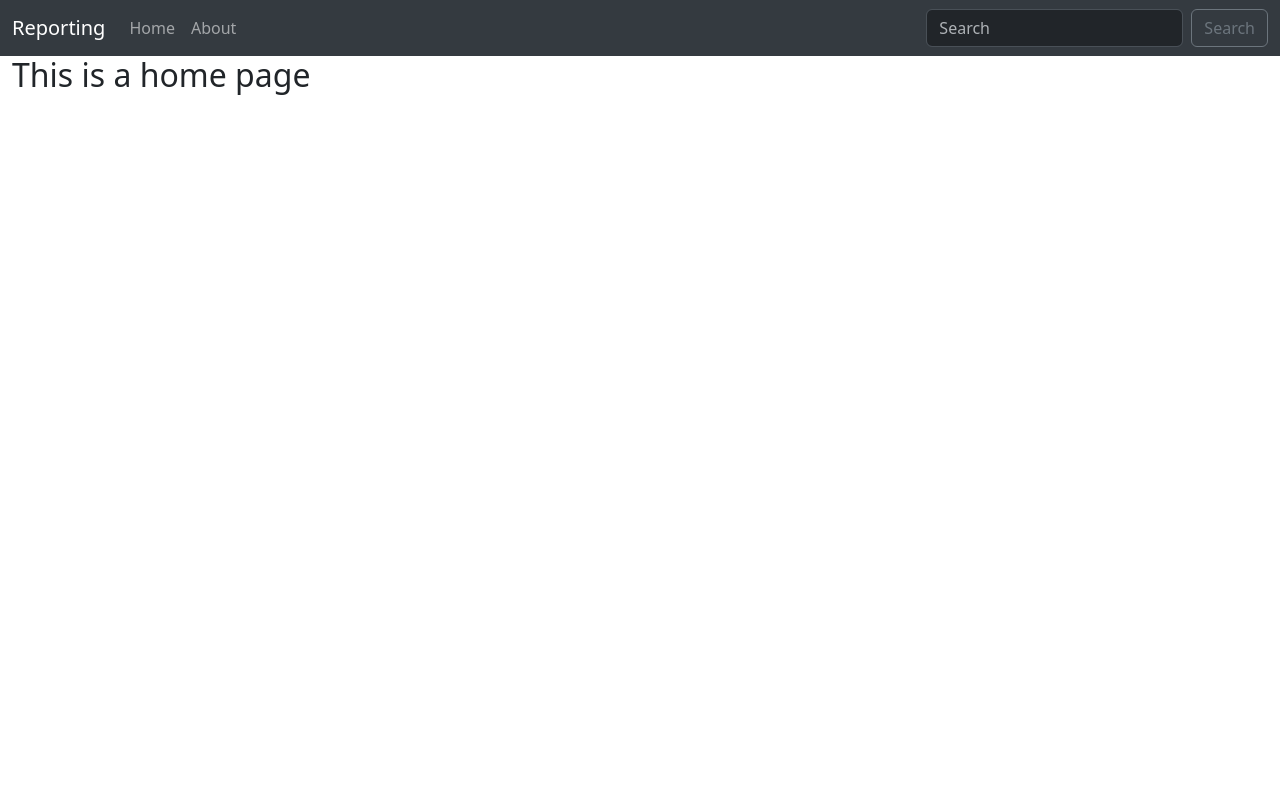
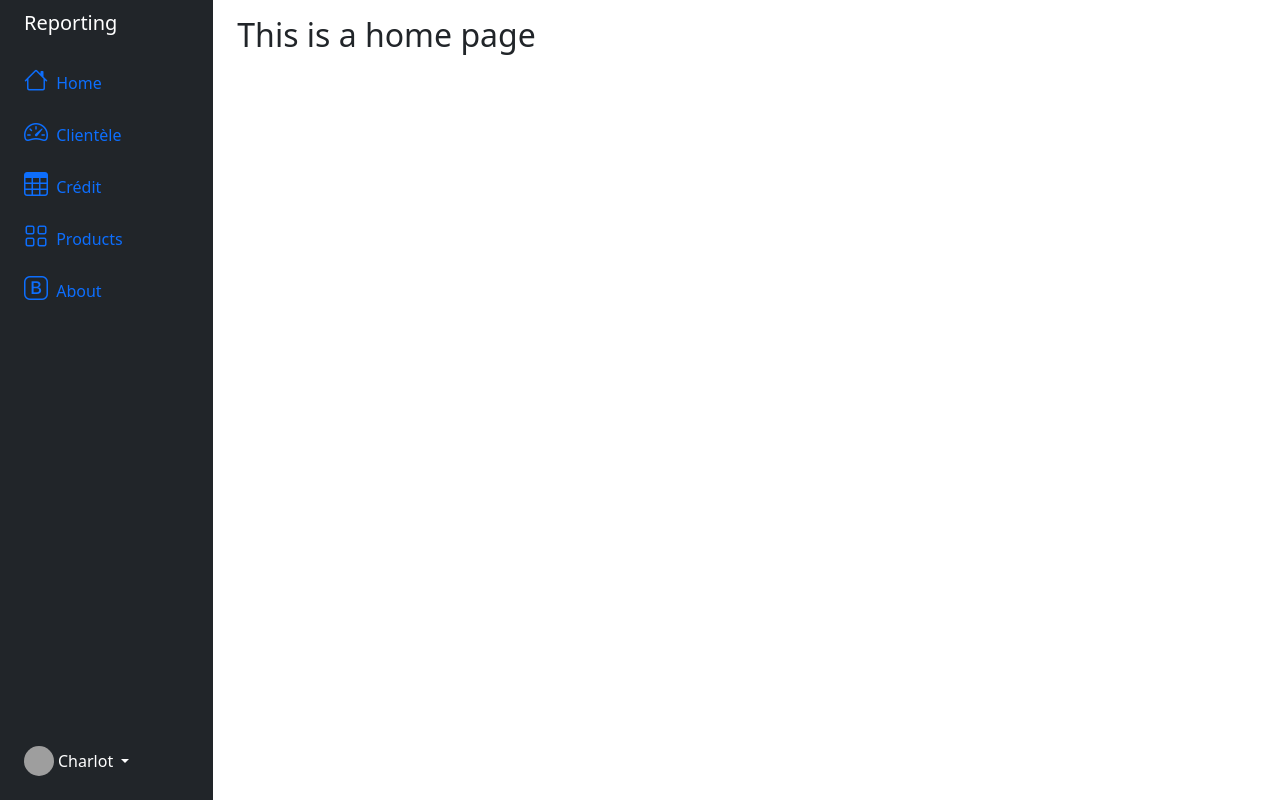
Before and after one commit to csavio75/vuejs-crud, a Vue app: page / in a window 1280 px wide. Built offline with nearby package versions, Linux system fonts and the light colour scheme; grey boxes are pictures that could not be loaded.

Commit message:
add sidebar

```diff
--- a/package.json
+++ b/package.json
@@ -9,6 +9,7 @@
   },
   "dependencies": {
     "bootstrap": "^5.3.2",
+    "bootstrap-icons": "^1.11.1",
     "vue": "^3.3.4",
     "vue-router": "^4.2.5"
   },
--- a/src/App.vue
+++ b/src/App.vue
@@ -1,16 +1,11 @@
 <script setup>
 import { RouterLink, RouterView } from 'vue-router'
 import Navbar from './components/Navbar.vue';
+import Sidebar from './components/sidebar.vue';
 </script>
 
 <template>
-  <!--nav>
-    <RouterLink to="/">Home</RouterLink>
-    <RouterLink to="/about">About</RouterLink>
-  </nav>
-
-  <RouterView /-->
-  <Navbar />
+  <Sidebar />
 </template>
 
 <style scoped></style>
--- /dev/null
+++ b/src/components/sidebar.vue
@@ -0,0 +1,93 @@
+<script setup>
+import { RouterLink, RouterView } from 'vue-router';
+</script>
+
+<template>
+    <div class="container-fluid">
+        <div class="row flex-nowrap">
+            <div class="col-auto col-md-3 col-xl-2 px-sm-2 px-0 bg-dark">
+                <div class="d-flex flex-column align-items-center align-items-sm-start px-3 pt-2 text-white min-vh-100">
+                    <a href="/" class="d-flex align-items-center pb-3 mb-md-0 me-md-auto text-white text-decoration-none">
+                        <span class="fs-5 d-none d-sm-inline">Reporting</span>
+                    </a>
+                    <ul class="nav nav-pills flex-column mb-sm-auto mb-0 align-items-center align-items-sm-start" id="menu">
+                        <li class="nav-item">
+                            <RouterLink to="/" class="nav-link align-middle px-0">
+                                <i class="fs-4 bi-house"></i> <span class="ms-1 d-none d-sm-inline">Home</span>
+                            </RouterLink>
+                        </li>
+                        <li>
+                            <a href="#submenu1" data-bs-toggle="collapse" class="nav-link px-0 align-middle">
+                                <i class="fs-4 bi-speedometer2"></i> <span class="ms-1 d-none d-sm-inline">Clientèle</span>
+                            </a>
+                            <ul class="collapse nav flex-column ms-1" id="submenu1" data-bs-parent="#menu">
+                                <li class="w-100">
+                                    <a href="#" class="nav-link px-0"> <span class="d-none d-sm-inline">Client</span></a>
+                                </li>
+                                <li>
+                                    <a href="#" class="nav-link px-0"> <span class="d-none d-sm-inline">Compte</span></a>
+                                </li>
+                            </ul>
+                        </li>
+                        <li>
+                            <a href="#submenu2" data-bs-toggle="collapse" class="nav-link px-0 align-middle ">
+                                <i class="fs-4 bi-table"></i> <span class="ms-1 d-none d-sm-inline">Crédit</span></a>
+                            <ul class="collapse nav flex-column ms-1" id="submenu2" data-bs-parent="#menu">
+                                <li class="w-100">
+                                    <a href="#" class="nav-link px-0"> <span class="d-none d-sm-inline">Pret</span></a>
+                                </li>
+                                <li>
+                                    <a href="#" class="nav-link px-0"> <span
+                                            class="d-none d-sm-inline">Remboursement</span></a>
+                                </li>
+                            </ul>
+                        </li>
+                        <li>
+                            <a href="#submenu3" data-bs-toggle="collapse" class="nav-link px-0 align-middle">
+                                <i class="fs-4 bi-grid"></i> <span class="ms-1 d-none d-sm-inline">Products</span> </a>
+                            <ul class="collapse nav flex-column ms-1" id="submenu3" data-bs-parent="#menu">
+                                <li class="w-100">
+                                    <a href="#" class="nav-link px-0"> <span class="d-none d-sm-inline">Product</span> 1</a>
+                                </li>
+                                <li>
+                                    <a href="#" class="nav-link px-0"> <span class="d-none d-sm-inline">Product</span> 2</a>
+                                </li>
+                                <li>
+                                    <a href="#" class="nav-link px-0"> <span class="d-none d-sm-inline">Product</span> 3</a>
+                                </li>
+                                <li>
+                                    <a href="#" class="nav-link px-0"> <span class="d-none d-sm-inline">Product</span> 4</a>
+                                </li>
+                            </ul>
+                        </li>
+                        <li>
+                            <RouterLink to="/about" class="nav-link px-0 align-middle">
+                                <i class="fs-4 bi-bootstrap"></i> <span class="ms-1 d-none d-sm-inline">About</span>
+                            </RouterLink>
+                        </li>
+                    </ul>
+                    <hr>
+                    <div class="dropdown pb-4">
+                        <a href="#" class="d-flex align-items-center text-white text-decoration-none dropdown-toggle"
+                            id="dropdownUser1" data-bs-toggle="dropdown" aria-expanded="false">
+                            <img src="https://github.com/mdo.png" alt="hugenerd" width="30" height="30"
+                                class="rounded-circle">
+                            <span class="d-none d-sm-inline mx-1">Charlot</span>
+                        </a>
+                        <ul class="dropdown-menu dropdown-menu-dark text-small shadow">
+                            <li><a class="dropdown-item" href="#">Settings</a></li>
+                            <li><a class="dropdown-item" href="#">Profile</a></li>
+                            <li>
+                                <hr class="dropdown-divider">
+                            </li>
+                            <li><a class="dropdown-item" href="#">Sign out</a></li>
+                        </ul>
+                    </div>
+                </div>
+            </div>
+            <div class="col py-3">
+                <RouterView />
+            </div>
+        </div>
+    </div>
+</template>
--- a/src/main.js
+++ b/src/main.js
@@ -1,5 +1,6 @@
 import 'bootstrap/dist/css/bootstrap.min.css';
 import 'bootstrap'
+import 'bootstrap-icons/font/bootstrap-icons.min.css';
 
 import { createApp } from 'vue'
 import App from './App.vue'
```
Also changed, not shown: 1 other file (tests, documents, lock files or other folders).
